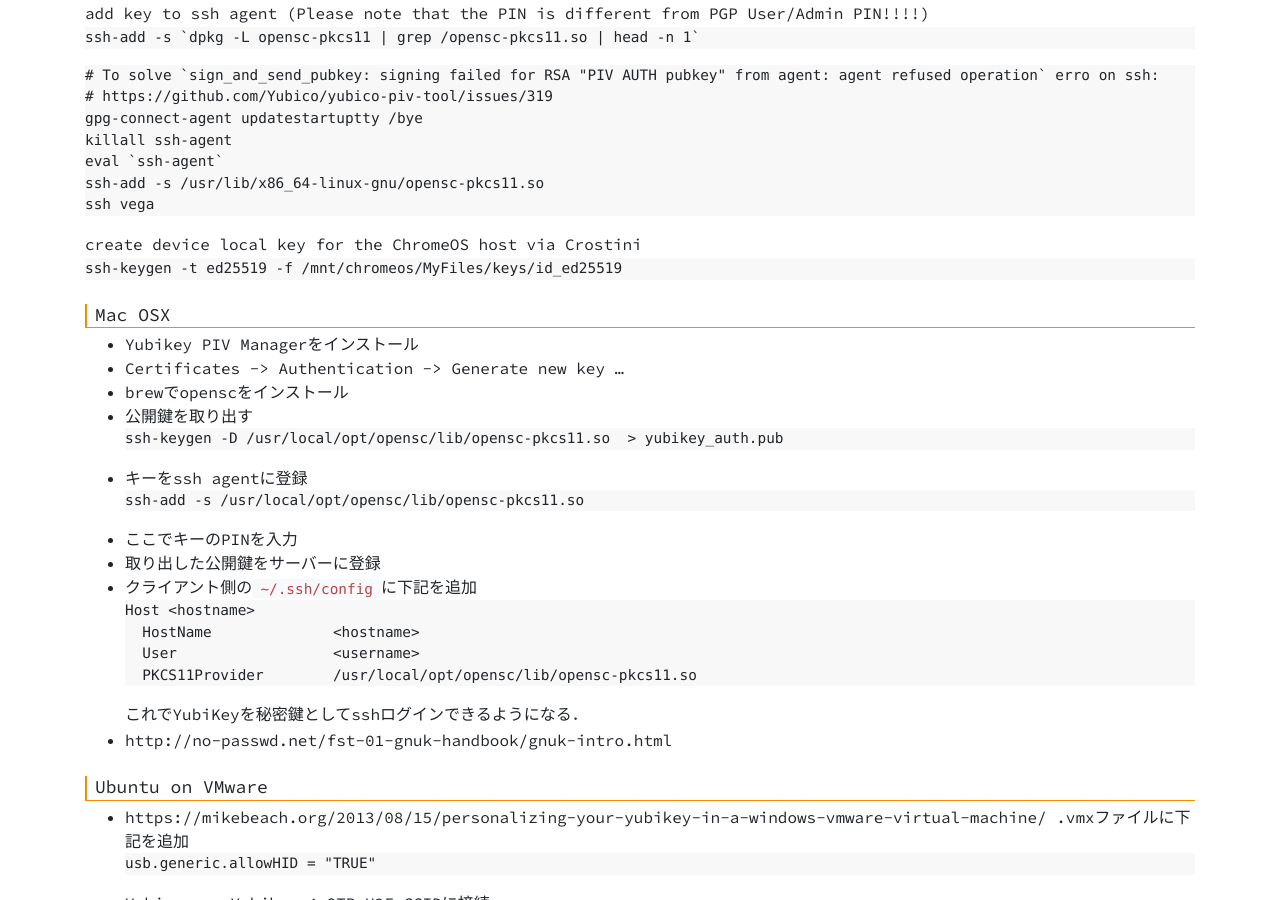
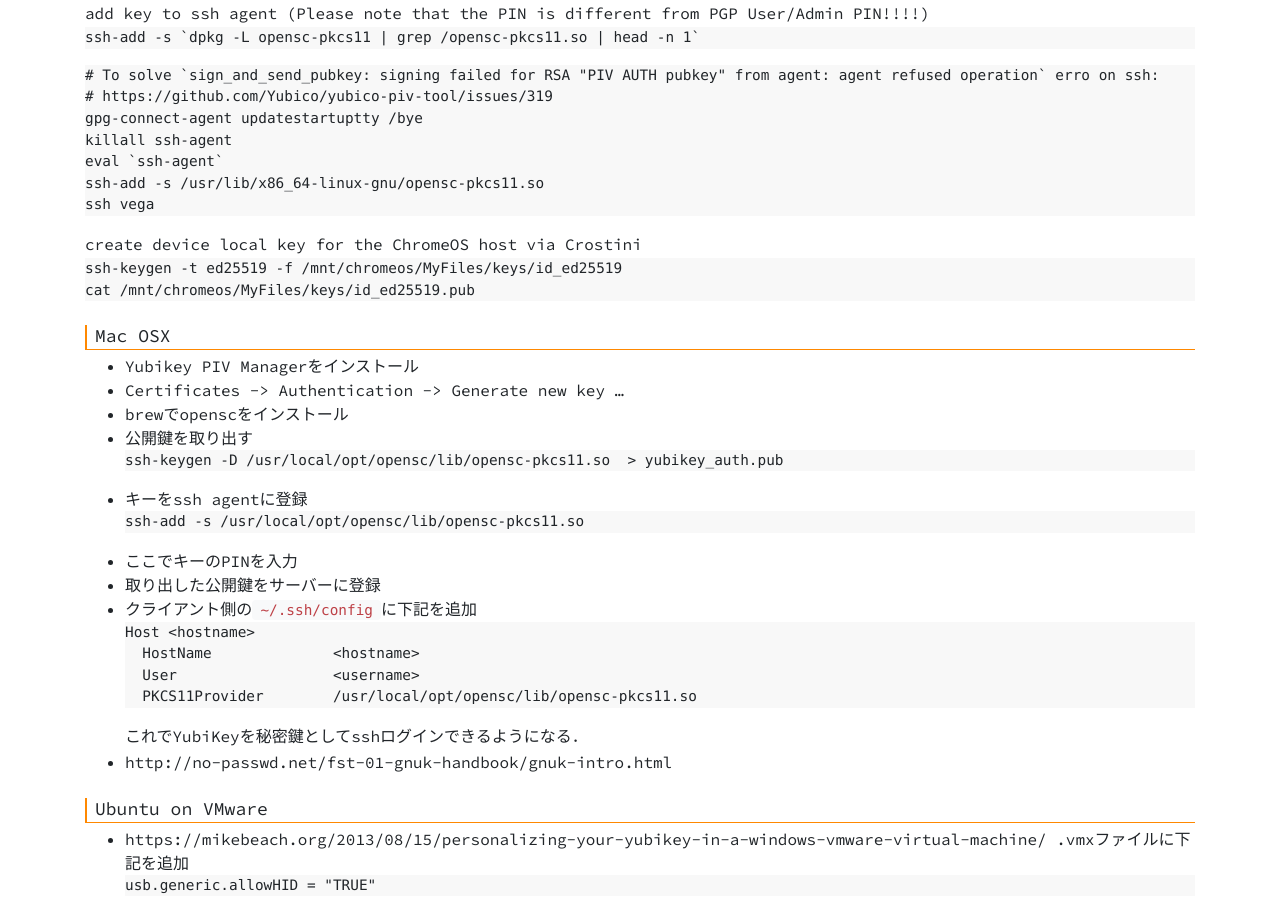
Before and after one commit to hikalium/hikalium.com, a Jekyll site: the page built from pages/note/yubikey.md, in a window 1280 px wide and 900 px high, scrolled down 839 px. Built offline with Jekyll 4.4.1, drawn with Linux system fonts in a browser that asks for light colours; our own code applies the rules of GitHub Pages for plain Markdown files.

Commit message:
Update yubikey.md

````diff
--- a/pages/note/yubikey.md
+++ b/pages/note/yubikey.md
@@ -62,6 +62,7 @@ ssh vega
 create device local key for the ChromeOS host via Crostini
 ```
 ssh-keygen -t ed25519 -f /mnt/chromeos/MyFiles/keys/id_ed25519
+cat /mnt/chromeos/MyFiles/keys/id_ed25519.pub
 ```
 
 
````
